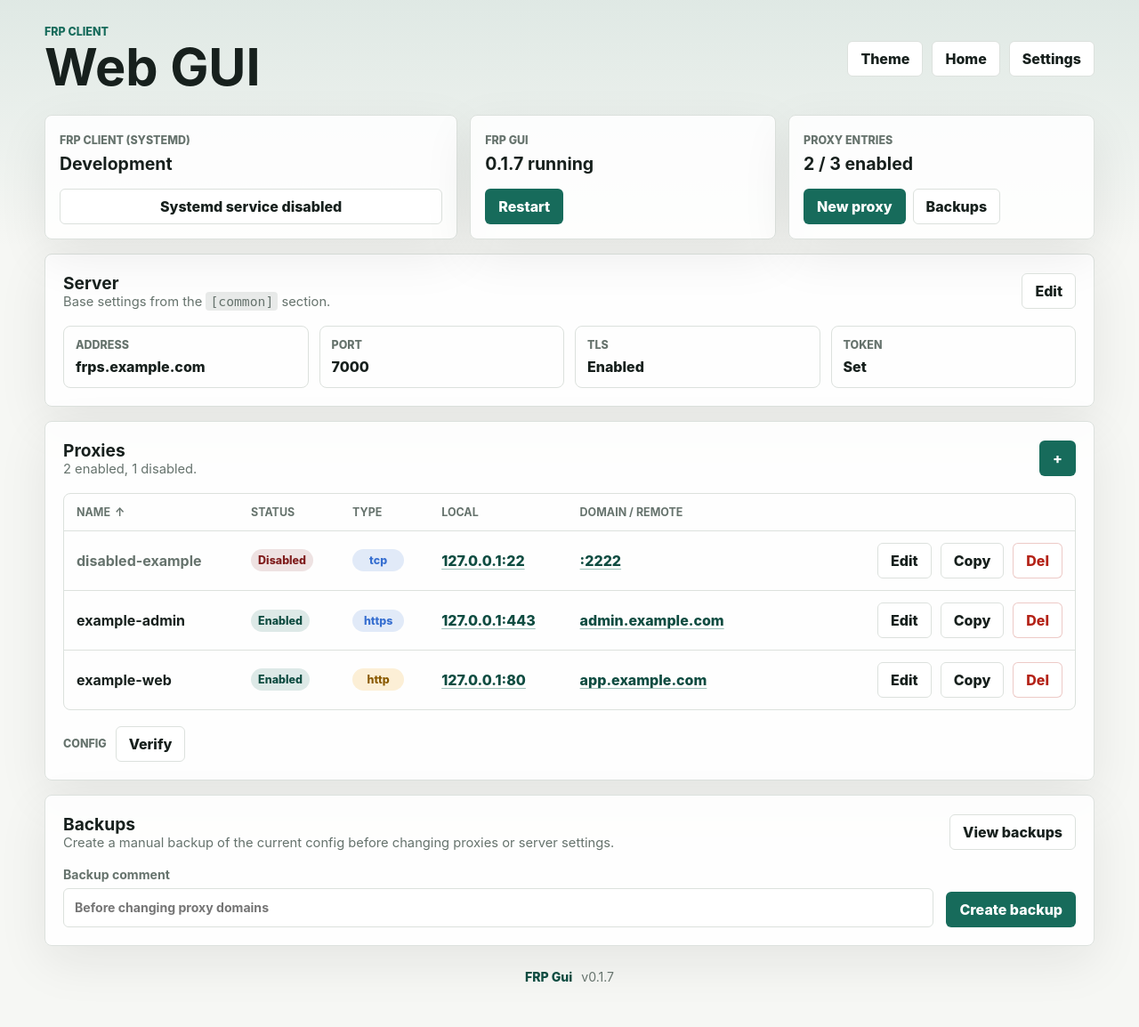
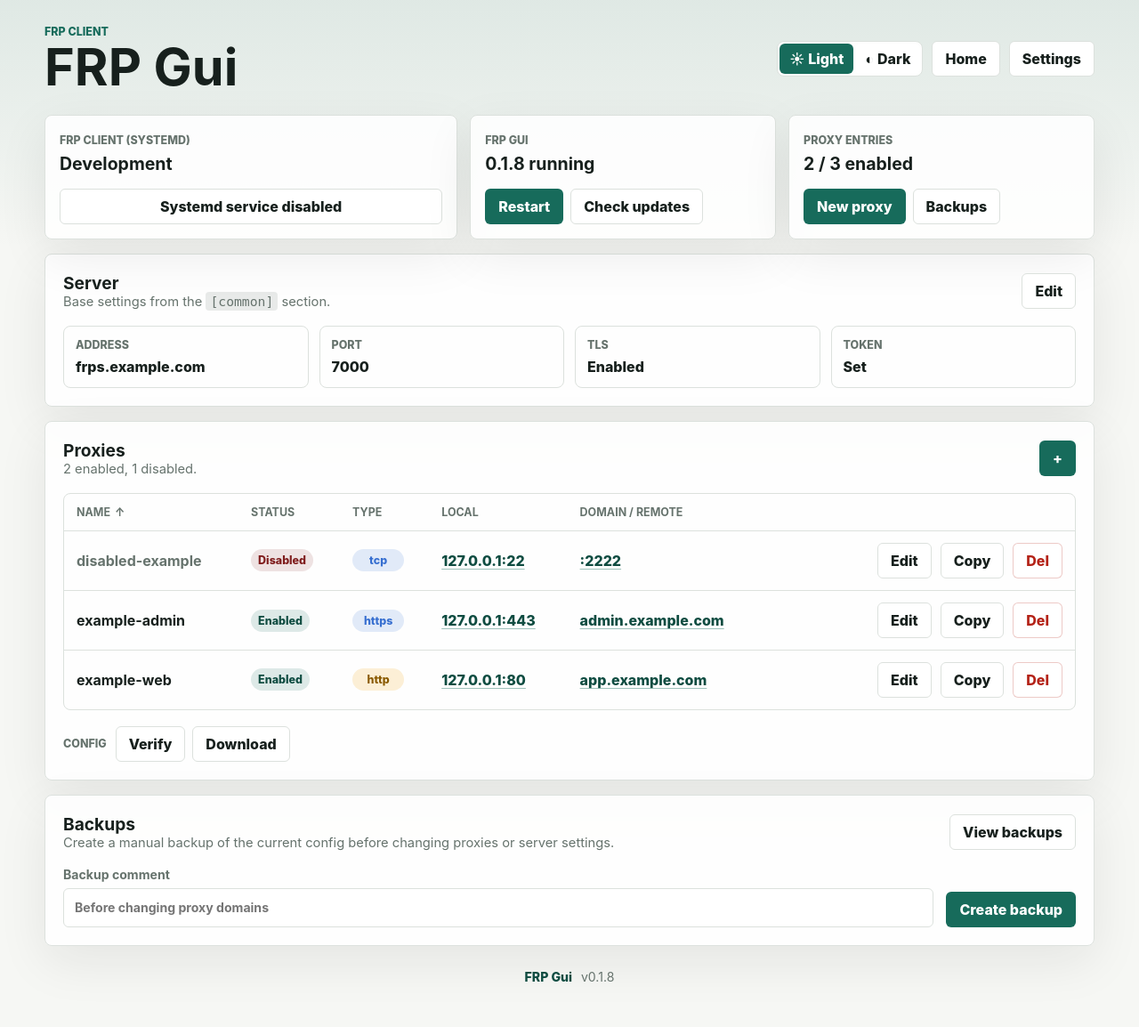
Before and after one commit to Nisbo/frp_gui, a Flask app: page / in a window 1280 px wide. Shown: the whole page at 89% size. Run offline with Flask 3, Linux system fonts and the light colour scheme.

Commit message:
Improve header and config actions

```diff
--- a/frp_gui/app.py
+++ b/frp_gui/app.py
@@ -8,7 +8,7 @@ import subprocess
 from pathlib import Path
 from urllib.parse import quote
 
-from flask import Flask, flash, redirect, render_template, request, session, url_for
+from flask import Flask, flash, redirect, render_template, request, send_file, session, url_for
 
 from .app_updates import update_from_git, update_from_release_zip, update_from_zip, update_status
 from .backups import create_backup, delete_backup, get_backup, list_backups, read_backup_content, restore_backup
@@ -511,6 +511,16 @@ def create_app() -> Flask:
         flash(output or ("Config is valid." if ok else "Config is invalid."), "success" if ok else "error")
         return redirect(url_for("index"))
 
+    @app.get("/config/download")
+    def download_config():
+        config_path = Path(app.config["FRP_CONFIG_PATH"])
+        if not config_path.is_absolute():
+            config_path = (Path.cwd() / config_path).resolve()
+        if not config_path.exists() or not config_path.is_file():
+            flash(f"Config file does not exist: {config_path}", "error")
+            return redirect(url_for("index"))
+        return send_file(config_path, as_attachment=True, download_name=config_path.name)
+
     @app.post("/service/<action>")
     def service_action(action: str):
         if action not in SERVICE_ACTIONS:
--- a/frp_gui/static/app.js
+++ b/frp_gui/static/app.js
@@ -5,6 +5,28 @@
   if (saved === "dark") {
     root.dataset.theme = "dark";
   }
+
+  const updateThemeButtons = () => {
+    const active = root.dataset.theme === "dark" ? "dark" : "light";
+    document.querySelectorAll(".theme-option").forEach((button) => {
+      button.classList.toggle("active", button.dataset.themeChoice === active);
+    });
+  };
+
+  document.querySelectorAll(".theme-option").forEach((button) => {
+    button.addEventListener("click", () => {
+      const next = button.dataset.themeChoice;
+      if (next === "dark") {
+        root.dataset.theme = "dark";
+        localStorage.setItem(key, "dark");
+      } else {
+        delete root.dataset.theme;
+        localStorage.setItem(key, "light");
+      }
+      updateThemeButtons();
+    });
+  });
+  updateThemeButtons();
 
   document.querySelector(".theme-toggle")?.addEventListener("click", () => {
     const next = root.dataset.theme === "dark" ? "light" : "dark";
@@ -15,6 +37,7 @@
       delete root.dataset.theme;
       localStorage.setItem(key, "light");
     }
+    updateThemeButtons();
   });
 
   const networkForm = document.querySelector(".network-form");
--- a/frp_gui/static/styles.css
+++ b/frp_gui/static/styles.css
@@ -212,6 +212,31 @@ h2 {
   display: flex;
   align-items: center;
   gap: 10px;
+}
+
+.theme-switch {
+  display: inline-flex;
+  align-items: center;
+  gap: 2px;
+  border: 1px solid var(--line);
+  border-radius: 8px;
+  padding: 2px;
+  background: color-mix(in srgb, var(--panel) 92%, transparent);
+}
+
+.theme-switch .theme-option {
+  min-height: 34px;
+  border-color: transparent;
+  padding: 0 10px;
+}
+
+.theme-switch .theme-option span {
+  margin-right: 4px;
+}
+
+.theme-switch .theme-option.active {
+  background: var(--accent);
+  color: #fff;
 }
 
 .panel-head {
--- a/frp_gui/templates/base.html
+++ b/frp_gui/templates/base.html
@@ -3,7 +3,7 @@
   <head>
     <meta charset="utf-8">
     <meta name="viewport" content="width=device-width, initial-scale=1">
-    <title>FRP Client Web GUI</title>
+    <title>FRP Gui</title>
     <link rel="stylesheet" href="{{ url_for('static', filename='styles.css') }}">
   </head>
   <body>
@@ -11,10 +11,19 @@
       <header class="topbar">
         <div>
           <p class="eyebrow">FRP Client</p>
-          <h1>Web GUI</h1>
+          <h1>FRP Gui</h1>
         </div>
         <div class="top-actions">
-          <button class="ghost-button theme-toggle" type="button" title="Toggle dark mode" aria-label="Toggle dark mode">Theme</button>
+          <div class="theme-switch" aria-label="Theme">
+            <button class="ghost-button theme-option" type="button" data-theme-choice="light" title="Use light theme" aria-label="Use light theme">
+              <span aria-hidden="true">☀</span>
+              Light
+            </button>
+            <button class="ghost-button theme-option" type="button" data-theme-choice="dark" title="Use dark theme" aria-label="Use dark theme">
+              <span aria-hidden="true">◐</span>
+              Dark
+            </button>
+          </div>
           <a class="ghost-button" href="{{ url_for('index') }}" title="Go to overview">Home</a>
           <a class="ghost-button" href="{{ url_for('settings') }}" title="Open settings">Settings</a>
           {% if session.get("logged_in") %}
--- a/frp_gui/templates/index.html
+++ b/frp_gui/templates/index.html
@@ -57,6 +57,10 @@
             <button class="primary-button" type="submit" title="Restart FRP Gui">Restart</button>
           </form>
         {% endif %}
+        <form method="post" action="{{ url_for('check_update') }}">
+          <input type="hidden" name="csrf_token" value="{{ csrf_token }}">
+          <button class="ghost-button" type="submit" title="Check FRP Gui updates">Check updates</button>
+        </form>
       </div>
     </div>
 
@@ -185,6 +189,7 @@
           <input type="hidden" name="csrf_token" value="{{ csrf_token }}">
           <button class="ghost-button" type="submit" title="Verify config">Verify</button>
         </form>
+        <a class="ghost-button" href="{{ url_for('download_config') }}" title="Download current config">Download</a>
       </div>
     </div>
   </section>
--- a/frp_gui/version.py
+++ b/frp_gui/version.py
@@ -1,5 +1,5 @@
 APP_NAME = "FRP Gui"
-APP_VERSION = "0.1.7"
+APP_VERSION = "0.1.8"
 REPO_URL = "https://github.com/Nisbo/frp_gui"
 RELEASES_API_URL = "https://api.github.com/repos/Nisbo/frp_gui/releases/latest"
 RELEASES_LIST_API_URL = "https://api.github.com/repos/Nisbo/frp_gui/releases?per_page=20"
```
Also changed, not shown: README.md.
